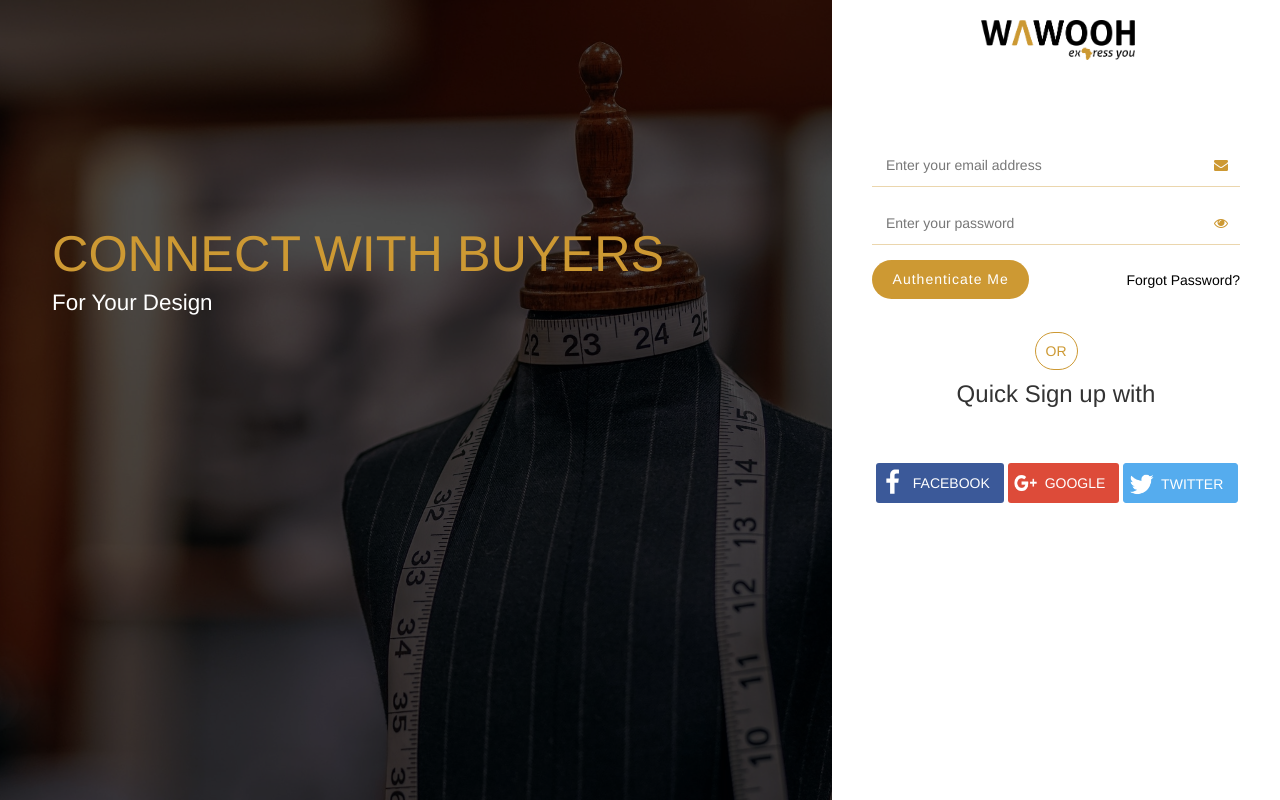
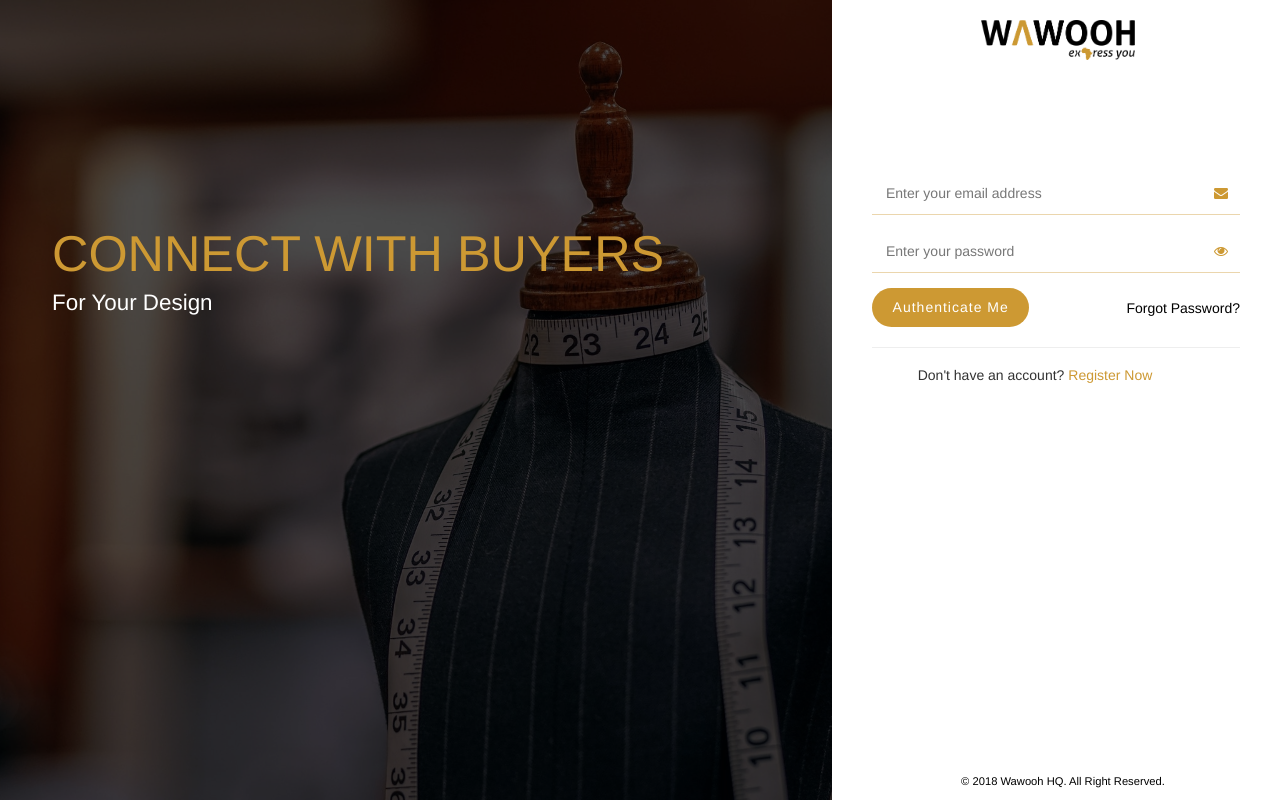
Before and after one commit to Emmathem/templates, a PHP site: page /views/designer.php in a window 1280 px wide. Run offline with PHP 8.4, Linux system fonts and the light colour scheme.

Commit message:
login done

```diff
--- a/assets/scss/home.scss
+++ b/assets/scss/home.scss
@@ -79,7 +79,7 @@ section {
       background: transparent;
       outline: 0;
       margin-left: 5px;
-      border-radius: 2px;
+      border-radius: 50px;
       color: $theme-gold;
       &:focus {
         @include noBoxShadow(none);
@@ -268,7 +268,7 @@ section {
         }
       }
       .login-form {
-        margin: 6em 30px 0;
+        margin: 8em 30px 0;
         label {
           font-weight: lighter;
         }
@@ -445,6 +445,29 @@ section {
             }
           }
         }
+
+        .regNotify {
+          margin-right: 3em;
+          h3 {
+            font-size: 14px;
+            text-align: center;
+            a {
+              color: $theme-gold;
+            }
+          }
+        }
+      }
+    }
+    .footer {
+      position: absolute;
+      bottom: 10px;
+      text-align: center;
+      right: 9%;
+      span {
+        font-size: .8em;
+        color: $theme-black;
+        text-align: center;
+        align-content: center;
       }
     }
   }
--- a/views/designer.php
+++ b/views/designer.php
@@ -59,17 +59,26 @@
                     </div>
                 </form>
 
-                <div class="hr-divider"><span>OR</span>
-                    <h3>Quick Sign up with</h3>
+                <div class="hr-divider" style="display: none;">
+                    <span>OR</span>
+                    <h3>Don</h3>
                 </div>
+                <hr>
 
-                <div class="quick-register">
+                <div class="regNotify">
+                    <h3>Don't have an account? <a href="">Register Now</a></h3>
+                </div>
+                <div class="quick-register" style="display: none;">
                     <ul>
                         <li><a href="#"  id="facebook-connect"> <span>Facebook</span></a></li>
                         <li><a href="#"  id="google-connect"> <span>Google</span></a></li>
                         <li><a href="#"  id="twitter-connect"> <span>Twitter</span></a></li>
                     </ul>
                 </div>
+            </div>
+
+            <div class="footer">
+                <span>&copy; 2018 Wawooh HQ. All Right Reserved.</span>
             </div>
         </div>
     </div>
```
Also changed, not shown: assets/css/home.css, 1 other file.
